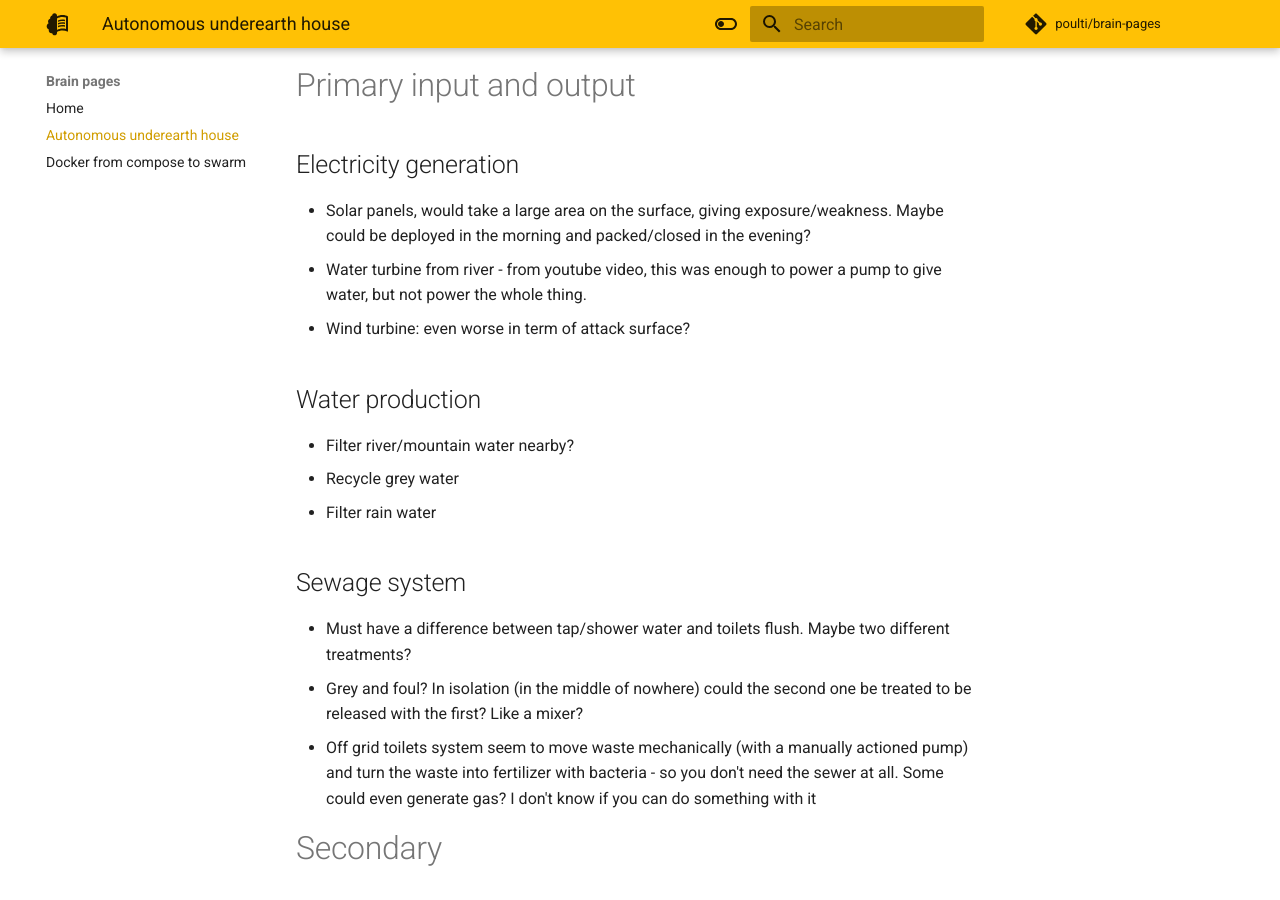
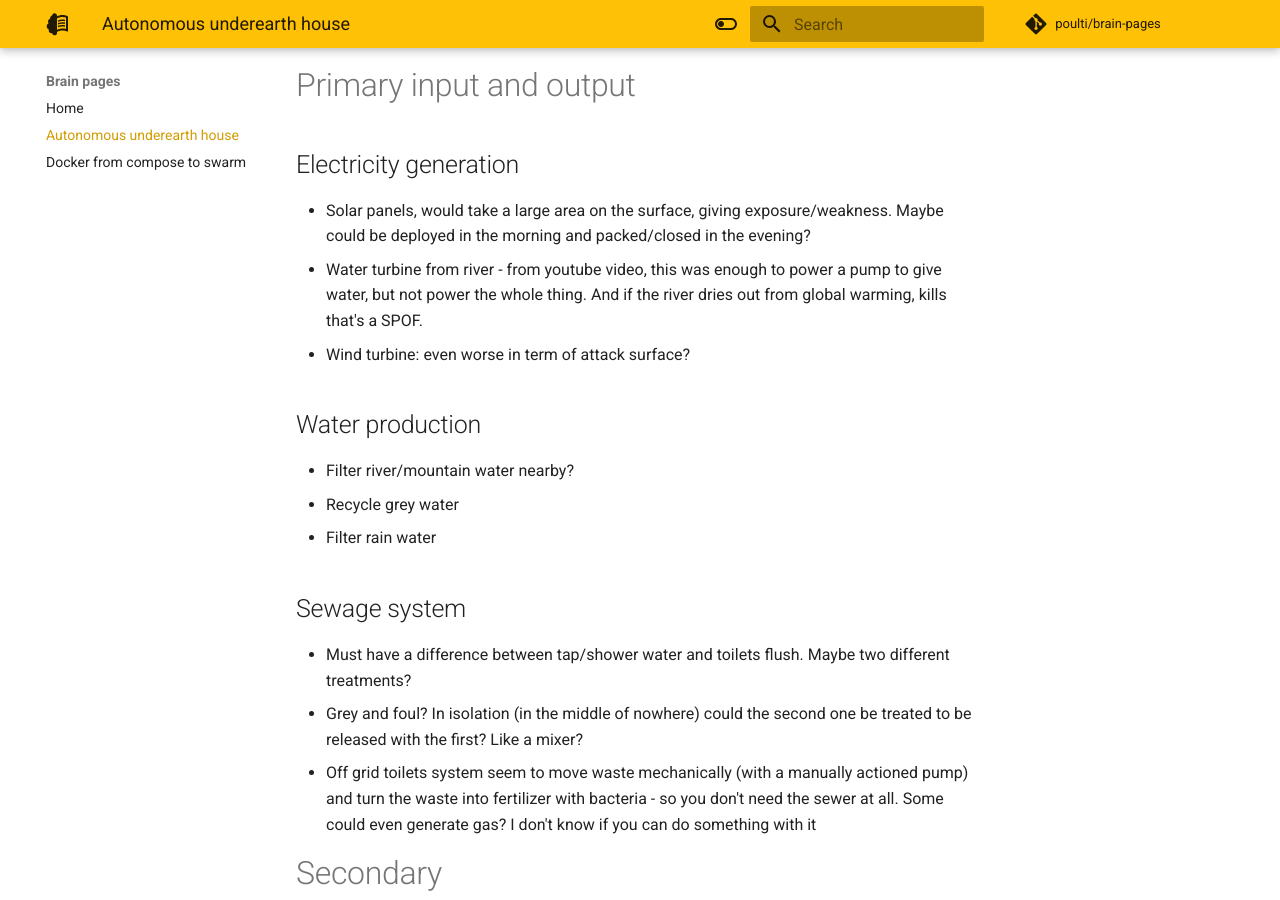
Before and after one commit to poulti/brain-pages, an MkDocs documentation site: the page built from docs/autonomous-underearth-house.md, in a window 1280 px wide and 900 px high, scrolled down 1091 px. Built offline with MkDocs 1.6.1 and Material for MkDocs 9.7.7, drawn with Linux system fonts in a browser that asks for light colours; comment, search, counter and statistics services are not loaded.

Commit message:
Comment water turbine

```diff
--- a/docs/autonomous-underearth-house.md
+++ b/docs/autonomous-underearth-house.md
@@ -28,7 +28,7 @@ But needs consideration for the vents / chimney and entrance
 # Primary input and output
 ## Electricity generation
 - Solar panels, would take a large area on the surface, giving exposure/weakness. Maybe could be deployed in the morning and packed/closed in the evening?
-- Water turbine from river - from youtube video, this was enough to power a pump to give water, but not power the whole thing.
+- Water turbine from river - from youtube video, this was enough to power a pump to give water, but not power the whole thing. And if the river dries out from global warming, kills that's a SPOF.
 - Wind turbine: even worse in term of attack surface?
 ## Water production
 - Filter river/mountain water nearby?
```
